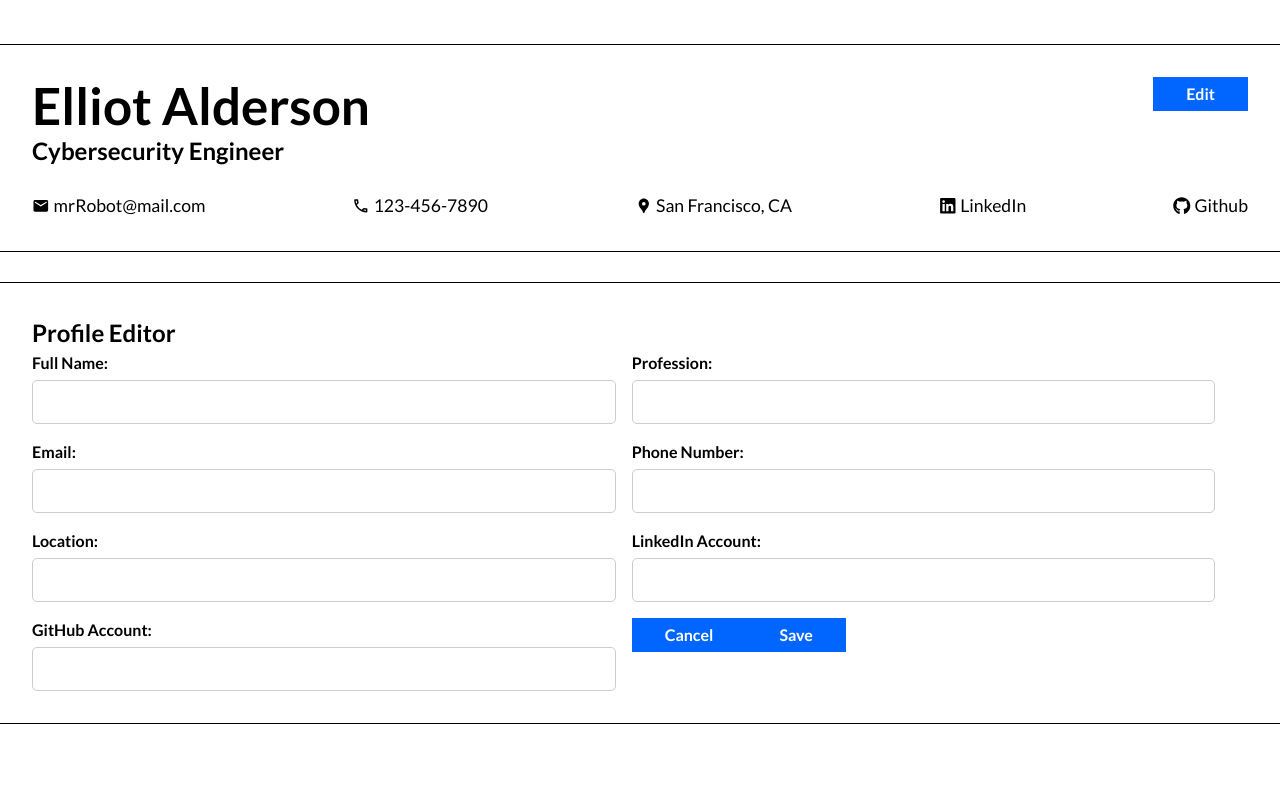
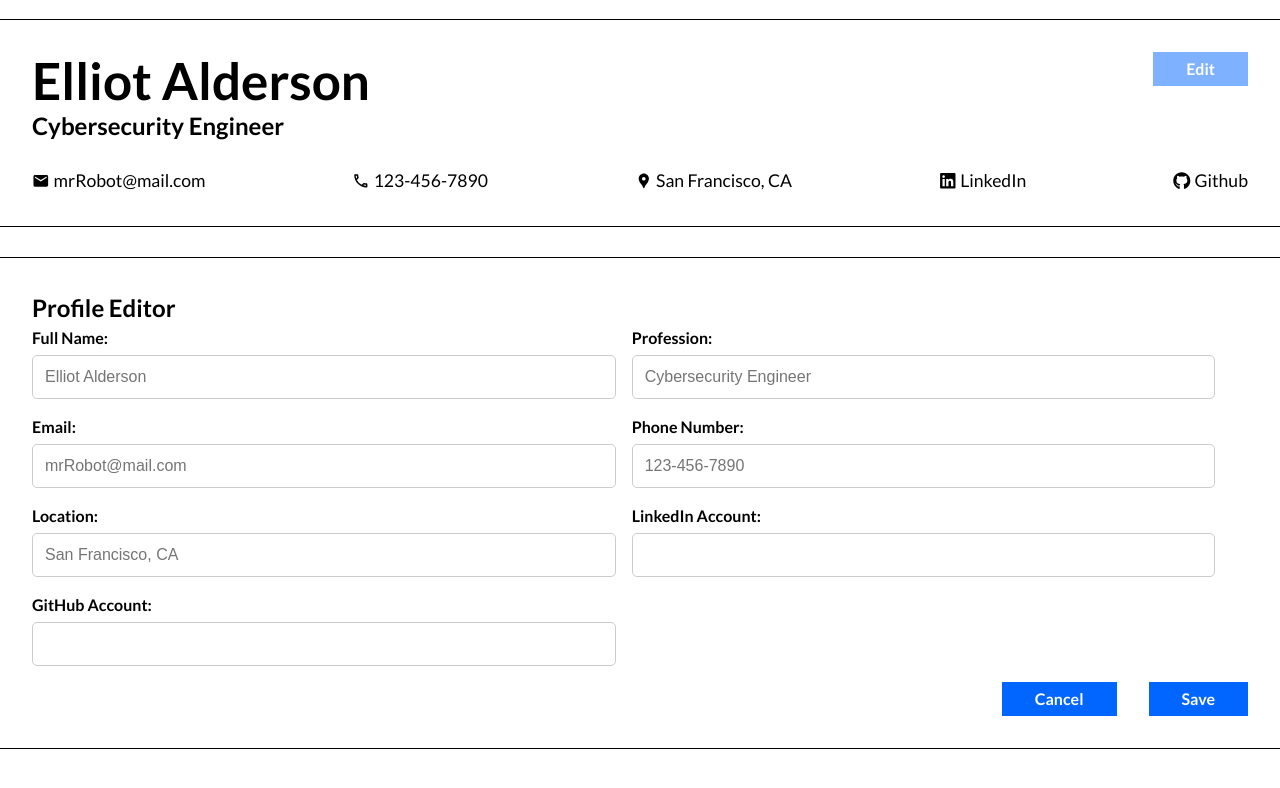
Before and after one commit to Eztatic/cv-maker, a React (Vite) app: page / in a window 1280 px wide. Both pictures are taken after a click on the button "Edit". Shown: the top 788 px of the page. Built offline with nearby package versions, Linux system fonts and the light colour scheme.

Commit message:
Feature for edit profile information

```diff
--- a/src/App.css
+++ b/src/App.css
@@ -50,3 +50,16 @@ button:hover {
   border-color: #3385ff;
   fill: #06f;
 }
+
+label {
+  font-weight: bold;
+  margin-bottom: 5px;
+}
+
+input {
+  font-size: 1rem;
+  width: 100%;
+  padding: 12px;
+  border: 1px solid #ccc;
+  border-radius: 5px;
+}
--- a/src/App.jsx
+++ b/src/App.jsx
@@ -1,12 +1,12 @@
 import './App.css'
-import {Profile, EditProfile} from './components.jsx';
+import { useState } from 'react';
+import {Profile, EditProfile, ProfileSection} from './components.jsx';
 
 function App() {
 
   return (
     <>
-      <Profile />
-      <EditProfile />
+      <ProfileSection />
     </>
   )
 }
--- a/src/components.css
+++ b/src/components.css
@@ -30,21 +30,22 @@ form {
   gap: 1rem;
 }
 
-.form-group {
+form > div {
   display: flex;
   flex-direction: column;
   width: 48%;
 }
 
-label {
-  font-weight: bold;
-  margin-bottom: 5px;
+.button-group {
+  width: 100%;
+  margin-top: 1rem;
+  display: flex;
+  justify-content: flex-end;
+  align-items: flex-end;
+  gap: 2rem;
 }
 
-input {
-  font-size: 1rem;
-  width: 100%;
-  padding: 12px;
-  border: 1px solid #ccc;
-  border-radius: 5px;
+.no-click {
+  pointer-events: none;
+  opacity: 0.5;
 }
--- a/src/components.jsx
+++ b/src/components.jsx
@@ -3,27 +3,60 @@ import { FaGithub,  FaLinkedin } from "react-icons/fa";
 import { MdEmail, MdOutlinePhone, MdLocationPin } from "react-icons/md";
 import './components.css';
 
-function Profile() {
+function ProfileSection() {
+      const info = {
+            fullName: 'Elliot Alderson',
+            profession: 'Cybersecurity Engineer',
+            email: 'mrRobot@mail.com',
+            number: '123-456-7890',
+            location: 'San Francisco, CA',
+            linkedIn: '',
+            github: ''
+      }
+
+      const [editStatus, setEditStatus] = useState(false);
+      const [profileInfo, setProfileInfo] = useState(info);
+
+      const showEditProfile = (e) => {
+            e.target.classList.toggle('no-click');
+            setEditStatus(true);
+      }
+
+      const editValues = (e) => {
+            const {name, value} = e.target;
+            setProfileInfo((prev) => ({...prev, [name]: value}));
+      }
+
+      return (
+            <>
+                  <Profile information={profileInfo} editHandler={showEditProfile} />
+                  {editStatus ? <EditProfile information={profileInfo} updateValue={editValues} /> : null}
+            </>
+      );
+}
+
+function Profile({information, editHandler}) {
+
       return (
             <section className="profile-section">
-                  <button className="edit-profile">Edit</button>
-                  <h1>Elliot Alderson</h1>
-                  <h2>Cybersecurity Engineer</h2>
+                  <button className="edit-profile" onClick={editHandler}>Edit</button>
+                  <h1>{information.fullName}</h1>
+                  <h2>{information.profession}</h2>
                   <div className="profile-links">
                         <a href="#">
-                              <MdEmail className='icon'/> mrRobot@mail.com
+                              <MdEmail className='icon'/> {information.email}
                         </a>
                         <a href="#">
-                              <MdOutlinePhone className='icon'/> 123-456-7890
+                              <MdOutlinePhone className='icon'/> {information.number}
                         </a>
                         <a href="#">
                               <MdLocationPin />
-                              San Francisco, CA
+                              {information.location}
                         </a>
-                        <a href="#">
+                        <a href={information.linkedIn}>
                               <FaLinkedin /> LinkedIn
                         </a>
-                        <a href="#">
+                        <a href={information.github}>
                               <FaGithub /> Github
                         </a>
                   </div>
@@ -31,49 +64,79 @@ function Profile() {
       );
 }
 
-function EditProfile() {
+function EditProfile({information, updateValue}) {
       return (
             <section className='edit-profile-section'>
                   <h2>Profile Editor</h2>
                   <form action="#">
-                        <div class="form-group">
+                        <div>
                               <label htmlFor="full-name">Full Name:</label>
-                              <input type="text" name="full-name" />
+                              <input type="text"
+                                    name="fullName"
+                                    id="full-name"
+                                    placeholder={information.fullName}
+                                    onChange={updateValue} />
                         </div>
-                        <div class="form-group">
+                        <div>
                               <label htmlFor="profession">Profession:</label>
-                              <input type="text" name="profession" />
+                              <input type="text"
+                                    name="profession"
+                                    id="profession"
+                                    placeholder={information.profession}
+                                    onChange={updateValue} />
                         </div>
-                        <div class="form-group">
+                        <div>
                               <label htmlFor="email">Email:</label>
-                              <input type="email" name="email" />
+                              <input type="email"
+                                    name="email"
+                                    id="email"
+                                    autoComplete='email'
+                                    placeholder={information.email}
+                                    onChange={updateValue} />
                         </div>
-                        <div class="form-group">
+                        <div>
                               <label htmlFor="phone-number">Phone Number:</label>
-                              <input type="tel" name="phone-number" />
+                              <input type="tel"
+                                    name="number"
+                                    id="phone-number"
+                                    placeholder={information.number}
+                                    onChange={updateValue}/>
                         </div>
-                        <div class="form-group">
+                        <div>
                               <label htmlFor="location">Location:</label>
-                              <input type="text" name="location" />
+                              <input type="text"
+                                    name="location"
+                                    id="location"
+                                    placeholder={information.location}
+                                    onChange={updateValue} />
                         </div>
-                        <div class="form-group">
+                        <div>
                               <label htmlFor="linkedin-account">LinkedIn Account:</label>
-                              <input type="text" name="linkedin-account" />
+                              <input type="text"
+                                    name="linkedIn"
+                                    id="linkedin-account"
+                                    placeholder={information.linkedIn}
+                                    onChange={updateValue} />
                         </div>
-                        <div class="form-group">
+                        <div>
                               <label htmlFor="github-account">GitHub Account:</label>
-                              <input type="text" name="github-account" />
-                        </div>
-                        <div className="button-group">
-                              <button className="cancel">Cancel</button>
-                              <button className="cancel">Save</button>
+                              <input type="text"
+                                    name="github"
+                                    id="github-account"
+                                    placeholder={information.github}
+                                    onChange={updateValue} />
                         </div>
                   </form>
+                  <div className="button-group">
+                              <button className="cancel">Cancel</button>
+                              <button className="save">Save</button>
+                  </div>
             </section>
       );
 }
 
 export {
       Profile,
-      EditProfile
+      EditProfile,
+      ProfileSection,
 }
```
